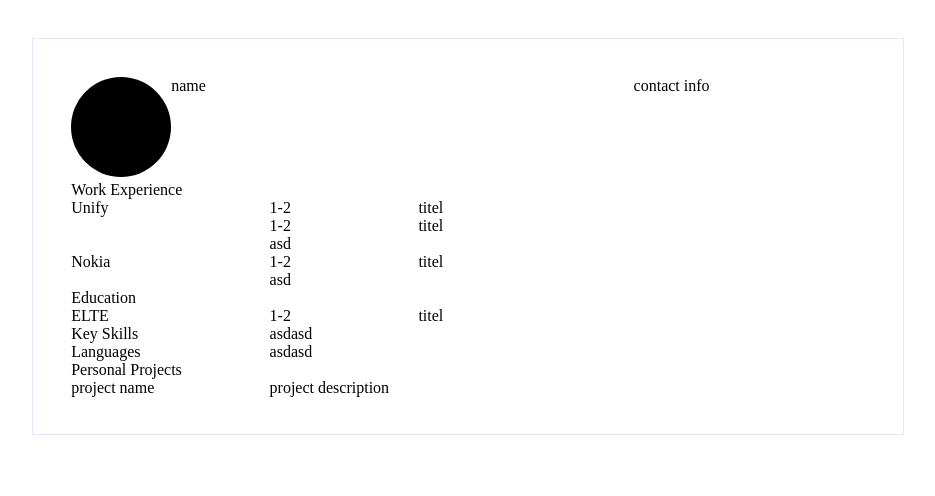
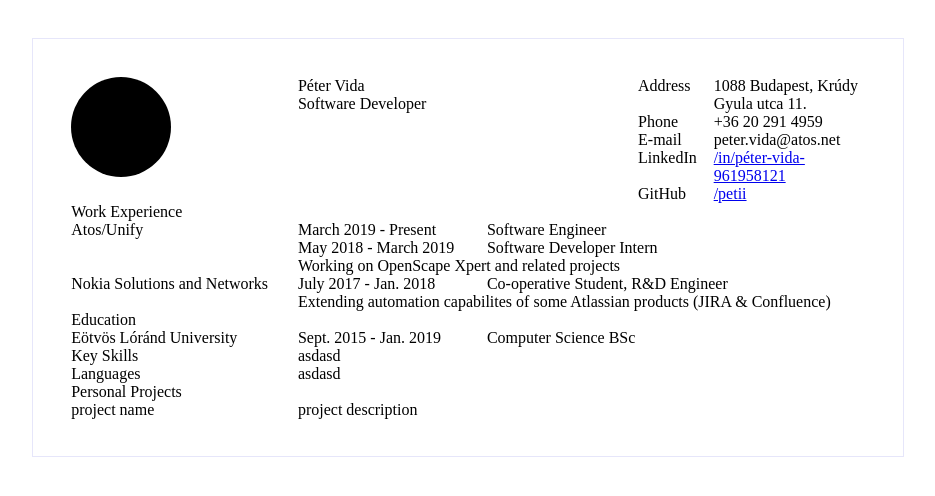
Before and after one commit to petii/petii.github.io, a Jekyll site: the page built from resume.html, in a window 1280 px wide. Shown: the top 496 px of the page, without its empty margins (172-1107 px from the left). Built offline with Jekyll 4.4.1, drawn with Linux system fonts in a browser that asks for light colours.

Commit message:
layouting and filling in data from yaml

```diff
--- a/_data/navigation.yaml
+++ b/_data/navigation.yaml
@@ -1,8 +1,4 @@
 - name: Home
   link: /
-- name: Resume
-  link: /resume.html
 - name: About
   link: /about.html
-- name: CV - raw
-  link: /resume-md.html
--- a/_data/resume.yaml
+++ b/_data/resume.yaml
@@ -1,33 +1,64 @@
 name: "Péter Vida"
 profession: "Software Developer"
 contact:
-  address: "adr"
-  phone: "ph"
+  address: "1088 Budapest, Krúdy Gyula utca 11."
+  phone:
+    personal: "+36 20 291 4959"
   email:
-    - personal: "pe"
-    - work:     "we"
+    personal: "petike997@gmail.com"
+    work:     "peter.vida@atos.net"
   socials:
-    - site: "ss1"
-      user: "su1"
-    - site: "ss2"
-      user: "su2"
+    - site:    "https://www.linkedin.com"
+      display: "LinkedIn"
+      user:    "/in/péter-vida-961958121"
+    - site:    "https://github.com"
+      display: "GitHub"
+      user:    "/petii"
 jobs:
-  - name: ""
-    desc: ""
+  - name: "Atos/Unify"
+    desc: "Working on OpenScape Xpert and related projects"
     positions:
-      - date:  ""
-        title: ""
+      - date:  "March 2019 - Present"
+        title: "Software Engineer"
+      - date:  "May 2018 - March 2019"
+        title: "Software Developer Intern"
+  - name: "Nokia Solutions and Networks"
+    desc: "Extending automation capabilites of some Atlassian products (JIRA & Confluence)"
+    positions:
+      - date:  "July 2017 - Jan. 2018"
+        title: "Co-operative Student, R&D Engineer"
 education:
-  - school: ""
-    date:   ""
-    degree: ""
+  - school: "Eötvös Lóránd University"
+    date:   "Sept. 2015 - Jan. 2019"
+    degree: "Computer Science BSc"
 skills:
-  - skill: ""
-    level: ""
+  - skill: "Ada"
+    level: "3"
+  - skill: "C++"
+    level: "5"
+  - skill: "C#"
+    level: "4"
+  - skill: "Java/Kotlin"
+    level: "2"
+  - skill: "Python"
+    level: "4"
+  - skill: "TypeScript"
+    level: "3"
+  - skill: "HTML/CSS"
+    level: "3"
+  - skill: "Git"
+    level: "4"
 languages:
-  - lang:  ""
-    level: ""
+  - lang:  "Hungarian"
+    level: "native"
+  - lang:  "English"
+    level: "pretty good, B2 certificate"
+  - lang:  "French"
+    level: "learning"
+  - lang:  "German"
+    level: "really rusty"
 projects:
   - name: ""
     repo: ""
     desc: ""
+    tech: []
--- a/assets/resume/resume-style.scss
+++ b/assets/resume/resume-style.scss
@@ -20,11 +20,11 @@ body {
   max-height: 29.7cm;
 }
 
-header {
+body > header {
   display: grid;
 
   grid-template-areas: "image name contact";
-  grid-template-columns: auto 2fr 1fr;
+  grid-template-columns: 2fr 3fr 2fr;
 }
 header > .image {
   grid-area: image;
@@ -34,6 +34,17 @@ header > .name {
 }
 header > .contact {
   grid-area: contact;
+}
+.contact > .contact-item {
+  display: grid;
+  grid-template-areas: "key value";
+  grid-template-columns: 1fr 2fr;
+}
+.contact-item > .key {
+  grid-area: key;
+}
+.contact-item > .value {
+  grid-area: value;
 }
 
 section {
@@ -55,7 +66,7 @@ section > .content {
   grid-template-areas:
     "category  timeline"
     "category  description";
-  grid-template-columns: 2fr 6fr;
+  grid-template-columns: 2fr 5fr;
 }
 .category {
   grid-area: category;
@@ -72,7 +83,7 @@ section > .content {
   display: grid;
 
   grid-template-areas: "date title";
-  grid-template-columns: 1fr 3fr;
+  grid-template-columns: 1fr 2fr;
 }
 .timeline-item > .date {
   grid-area: date;
@@ -87,7 +98,7 @@ ol.timeline {
 section.skills {
   display: grid;
   grid-template-areas: "category content";
-  grid-template-columns: 2fr 6fr;
+  grid-template-columns: 2fr 5fr;
 }
 
 .skills > .content {
--- a/resume.html
+++ b/resume.html
@@ -16,47 +19,62 @@ title: Péter Vida - Resume
         </svg>
       </div>
       <div class="name">
-        name
+        <div>{{ resume.name }}</div>
+        <div>{{ resume.profession }}</div>
       </div>
       <div class="contact">
-        contact info
+        {% assign contact = resume.contact %}
+        <div class="contact-item">
+          <span class="key">Address</span>
+          <span class="value">{{ contact.address }}</span>
+        </div>
+        <div class="contact-item">
+          <span class="key">Phone</span>
+          <span class="value">{{ contact.phone.personal }}</span>
+        </div>
+        <div class="contact-item">
+          <span class="key">E-mail</span>
+          <span class="value">{{ contact.email[page.email-type] }}</span>
+        </div>
+        {% for social in contact.socials %}
+        <div class="contact-item">
+          <span class="key">{{ social.display }}</span>
+          <span class="value"><a href="{{social.site}}{{social.user}}">{{social.user}}</a></span>
+        </div>
+        {% endfor %}
       </div>
     </header>
     <section id="experience">
       <header>Work Experience</header>
       <div class="content">
+        {% for job in resume.jobs %}
         <div class="content-item">
-          <div class="category">Unify</div>
-          <ol class="timeline">
-            <li class="timeline-item">
-              <span class="date">1-2</span>
-              <span class="title">titel</span>
-            </li>
-            <li class="timeline-item">
-              <span class="date">1-2</span>
-              <span class="title">titel</span>
-            </li>
-          </ol>
-          <div class="description">asd</div>
+          <div class="category">{{ job.name }}</div>
+          <div class="timeline">
+            {% for pos in job.positions %}
+            <div class="timeline-item">
+              <span class="date">{{ pos.date }}</span>
+              <span class="title">{{ pos.title }}</span>
+            </div>
+            {% endfor %}
+          </div>
+          <div class="description">{{ job.desc }}</div>
         </div>
-        <div class="content-item">
-          <div class="category">Nokia</div>
-          <div class="timeline timeline-item">
-            <span class="date">1-2</span>
-            <span class="title">titel</span>
-          </div>
-          <div class="description">asd</div>
-        </div>
+        {% endfor %}
       </div>
     </section>
     <section id="education">
       <header>Education</header>
-      <div class="content content-item">
-        <div class="category">ELTE</div>
-        <div class="timeline timeline-item">
-          <span class="date">1-2</span>
-          <span class="title">titel</span>
+      <div class="content">
+        {% for edu in resume.education %}
+        <div class="content-item">
+          <div class="category">{{ edu.school }}</div>
+          <div class="timeline timeline-item">
+              <span class="date">{{ edu.date }}</span>
+              <span class="title">{{ edu.degree }}</span>
+          </div>
         </div>
+        {% endfor %}
       </div>
     </section>
     <section id="key-skills" class="skills">
```
Also changed, not shown: other parts of resume.html (+3 -0 lines).
